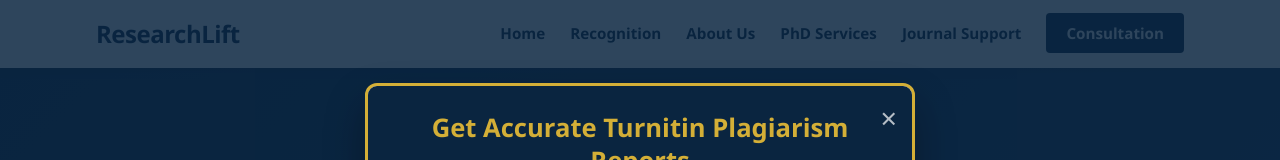
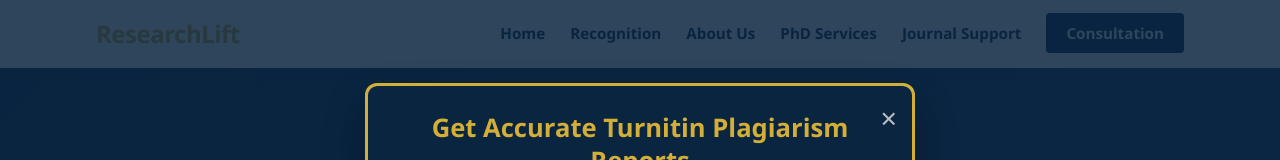
Before and after one commit to Hellopodd/Hellopodd.github.io, a plain HTML site: page index.html in a window 1280 px wide. Shown: the top 160 px of the page. Drawn offline with Linux system fonts and the light colour scheme.

Commit message:
Update index.html

```diff
--- a/index.html
+++ b/index.html
@@ -877,7 +877,7 @@
     <header>
         <div class="container nav-container">
             <div class="logo-area">
-                <div class="logo-placeholder">ResearchLift</div>
+                <div class="logo-placeholder"><span>ResearchLift</span></div>
             </div>
             <nav>
                 <ul>
```
